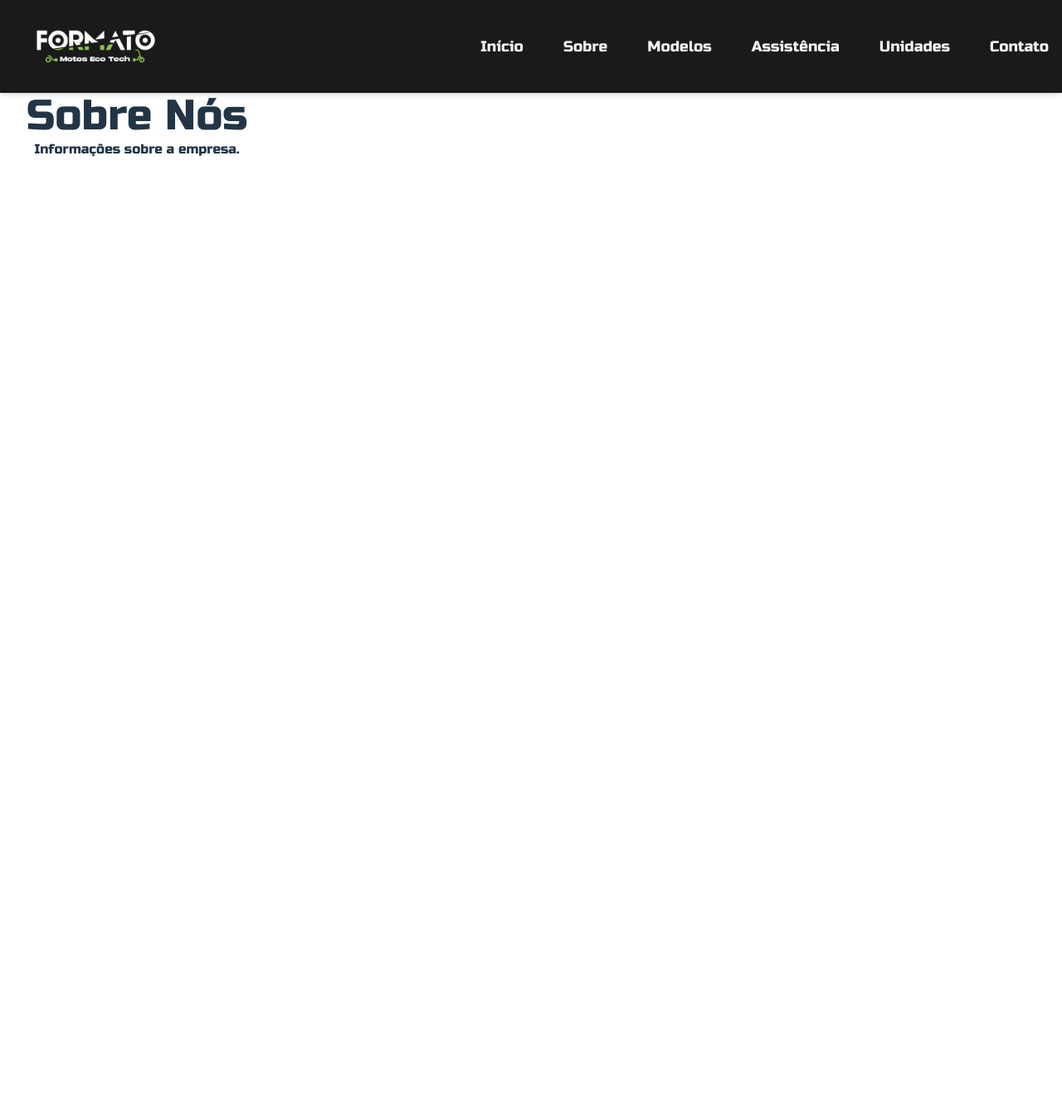
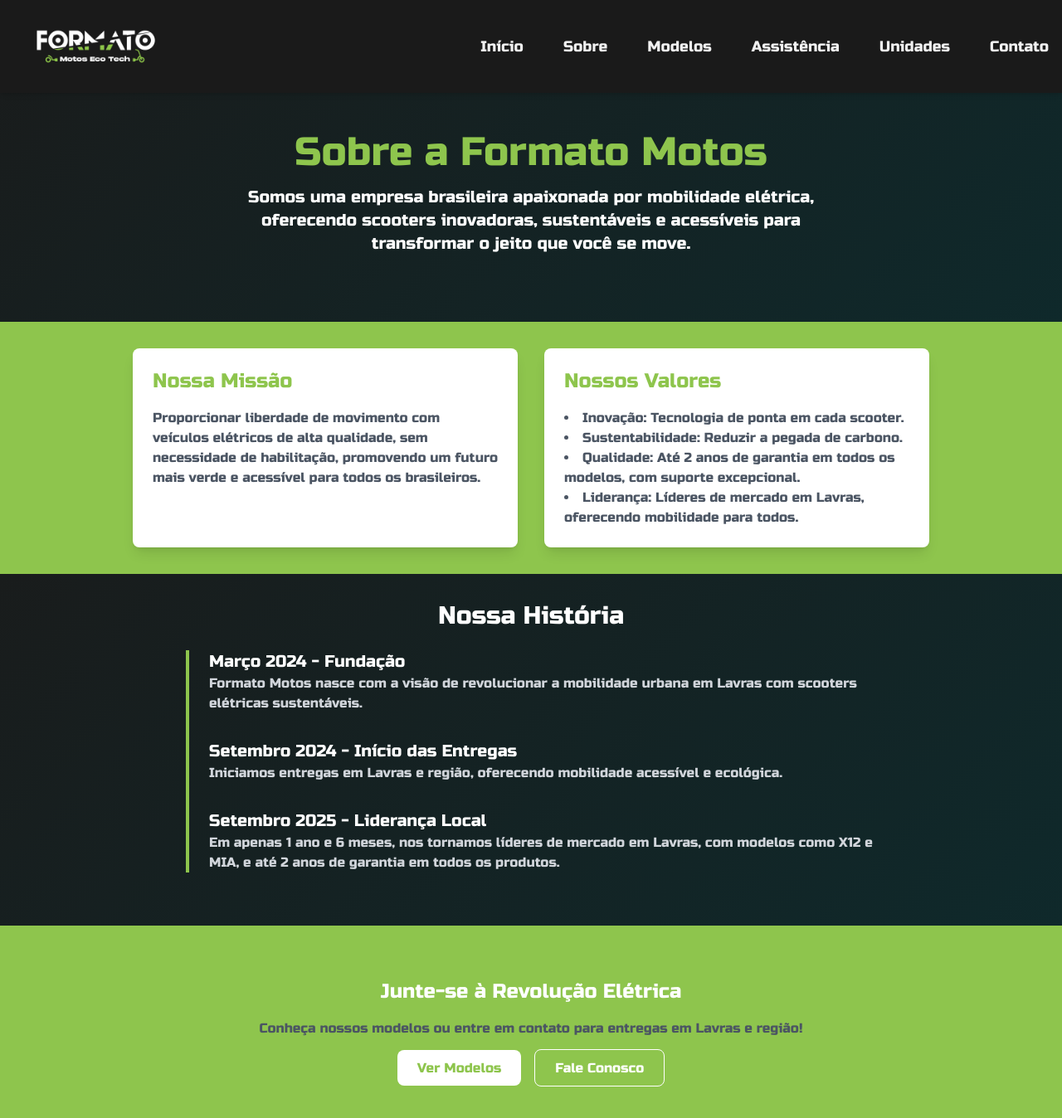
Before and after one commit to BrennoHS/new-formato-motos, a React (Vite) app: page /sobre in a window 1280 px wide. Shown: the top 1348 px of the page at 83% size. Before the commit the page ends 800 px from the top, so only its background shows below. Built offline with nearby package versions, Linux system fonts and the light colour scheme; the HTML template or start-up script is replaced by a standard one.

Commit message:
sobre estilizado

```diff
--- /dev/null
+++ b/src/components/AboutContent.jsx
@@ -0,0 +1,181 @@
+import { Link } from 'react-router-dom';
+import { motion } from 'framer-motion';
+
+// Animation variants for sections
+const sectionVariants = {
+  hidden: { opacity: 0, y: 50 },
+  visible: { opacity: 1, y: 0, transition: { duration: 0.6, ease: "easeOut" } },
+};
+
+// Animation for cards
+const cardVariants = {
+  hidden: { opacity: 0, scale: 0.95 },
+  visible: { opacity: 1, scale: 1, transition: { duration: 0.5, ease: "easeOut" } },
+};
+
+export default function AboutContent() {
+  return (
+    <main className="w-full">
+      {/* Hero Section */}
+      <motion.section
+        className="bg-gradient-to-br from-[#0d2a2c] to-[#1a1a1a] text-white py-20 w-full"
+        initial="hidden"
+        whileInView="visible"
+        viewport={{ once: true }}
+        variants={sectionVariants}
+        animate={{
+        background: [
+        "linear-gradient(135deg, #0d2a2c 0%, #1a1a1a 100%)",
+        "linear-gradient(135deg, #1a1a1a 0%, #0d2a2c 100%)",
+        "linear-gradient(135deg, #0d2a2c 0%, #1a1a1a 100%)",
+    ],
+  }}
+  transition={{ duration: 1, repeat: Infinity, ease: "easeInOut" }}
+      >
+        <div className="text-center px-4 sm:px-6 lg:px-40">
+          <motion.h1
+            className="text-4xl sm:text-5xl font-bold text-[#8ec54d] mb-4"
+            initial={{ opacity: 0 }}
+            animate={{ opacity: 1 }}
+            transition={{ delay: 0.2, duration: 0.5 }}
+          >
+            Sobre a Formato Motos
+          </motion.h1>
+          <motion.p
+            className="text-lg sm:text-xl max-w-3xl mx-auto"
+            initial={{ opacity: 0 }}
+            animate={{ opacity: 1 }}
+            transition={{ delay: 0.3, duration: 0.5 }}
+          >
+            Somos uma empresa brasileira apaixonada por mobilidade elétrica, oferecendo scooters inovadoras, sustentáveis e acessíveis para transformar o jeito que você se move.
+          </motion.p>
+        </div>
+      </motion.section>
+
+      {/* Missão e Valores */}
+      <motion.section
+        className="bg-[#8ec54d] py-8 w-full"
+        initial="hidden"
+        whileInView="visible"
+        viewport={{ once: true }}
+        variants={sectionVariants}
+      >
+        <div className="grid grid-cols-1 md:grid-cols-2 gap-8 px-4 sm:px-6 lg:px-40 container mx-auto">
+          {[
+            {
+              title: "Nossa Missão",
+              text: "Proporcionar liberdade de movimento com veículos elétricos de alta qualidade, sem necessidade de habilitação, promovendo um futuro mais verde e acessível para todos os brasileiros."
+            },
+            {
+              title: "Nossos Valores",
+              text: (
+                <ul className="list-disc list-inside text-gray-600">
+                  <li>Inovação: Tecnologia de ponta em cada scooter.</li>
+                  <li>Sustentabilidade: Reduzir a pegada de carbono.</li>
+                  <li>Qualidade: Até 2 anos de garantia em todos os modelos, com suporte excepcional.</li>
+                  <li>Liderança: Líderes de mercado em Lavras, oferecendo mobilidade para todos.</li>
+                </ul>
+              )
+            }
+          ].map((item, index) => (
+            <motion.div
+              key={index}
+              className="bg-white p-6 rounded-lg shadow-lg"
+              variants={cardVariants}
+              initial="hidden"
+              whileInView="visible"
+              viewport={{ once: true }}
+              transition={{ delay: index * 0.1 }}
+            >
+              <h2 className="text-2xl font-semibold text-[#8ec54d] mb-4">{item.title}</h2>
+              {typeof item.text === 'string' ? (
+                <p className="text-gray-600">{item.text}</p>
+              ) : (
+                item.text
+              )}
+            </motion.div>
+          ))}
+        </div>
+      </motion.section>
+
+      {/* Nossa História */}
+      <motion.section
+        className="bg-gradient-to-br from-[#0d2a2c] to-[#1a1a1a] py-8 w-full"
+        initial="hidden"
+        whileInView="visible"
+        viewport={{ once: true }}
+        variants={sectionVariants}
+        animate={{
+        background: [
+        "linear-gradient(135deg, #0d2a2c 0%, #1a1a1a 100%)",
+        "linear-gradient(135deg, #1a1a1a 0%, #0d2a2c 100%)",
+        "linear-gradient(135deg, #0d2a2c 0%, #1a1a1a 100%)",
+    ],
+  }}
+  transition={{ duration: 1, repeat: Infinity, ease: "easeInOut" }}
+      >
+        <div className="max-w-6xl mx-auto px-4 sm:px-6 lg:px-40">
+          <h2 className="text-3xl font-bold text-center text-white mb-6">Nossa História</h2>
+          <div className="relative border-l-4 border-[#8ec54d] pl-6">
+            {[
+              { year: "Março 2024 - Fundação", text: "Formato Motos nasce com a visão de revolucionar a mobilidade urbana em Lavras com scooters elétricas sustentáveis." },
+              { year: "Setembro 2024 - Início das Entregas", text: "Iniciamos entregas em Lavras e região, oferecendo mobilidade acessível e ecológica." },
+              { year: "Setembro 2025 - Liderança Local", text: "Em apenas 1 ano e 6 meses, nos tornamos líderes de mercado em Lavras, com modelos como X12 e MIA, e até 2 anos de garantia em todos os produtos." }
+            ].map((event, index) => (
+              <motion.div
+                key={index}
+                className="mb-8"
+                variants={cardVariants}
+                initial="hidden"
+                whileInView="visible"
+                viewport={{ once: true }}
+                transition={{ delay: index * 0.1 }}
+              >
+                <h3 className="text-xl font-semibold text-white">{event.year}</h3>
+                <p className="text-gray-300">{event.text}</p>
+              </motion.div>
+            ))}
+          </div>
+        </div>
+      </motion.section>
+
+      {/* Call to Action */}
+      <motion.section
+        className="bg-[#8ec54d] py-16 w-full"
+        initial="hidden"
+        whileInView="visible"
+        viewport={{ once: true }}
+        variants={sectionVariants}
+      >
+        <div className="text-center px-4 sm:px-6 lg:px-40">
+          <h2 className="text-2xl font-semibold text-white mb-4">Junte-se à Revolução Elétrica</h2>
+          <p className="text-gray-600 mb-6">Conheça nossos modelos ou entre em contato para entregas em Lavras e região!</p>
+          <div className="flex justify-center gap-4">
+            <motion.div
+              whileHover={{ scale: 1.05 }}
+              whileTap={{ scale: 0.95 }}
+            >
+              <Link
+                to="/modelos"
+                className="bg-white text-[#8ec54d] px-6 py-3 rounded-lg font-semibold hover:bg-[#fafafa] transition-colors"
+              >
+                Ver Modelos
+              </Link>
+            </motion.div>
+            <motion.div
+              whileHover={{ scale: 1.05 }}
+              whileTap={{ scale: 0.95 }}
+            >
+              <Link
+                to="/contato"
+                className="border border-white text-white px-6 py-3 rounded-lg font-semibold hover:bg-white hover:text-[#8ec54d] transition-colors"
+              >
+                Fale Conosco
+              </Link>
+            </motion.div>
+          </div>
+        </div>
+      </motion.section>
+    </main>
+  );
+}
--- a/src/pages/Sobre.jsx
+++ b/src/pages/Sobre.jsx
@@ -1,8 +1,7 @@
-export default function Sobre() {
+import AboutContent from "../components/AboutContent"
+
+export default function About() {
   return (
-    <div style={{ padding: '2rem', textAlign: 'center' }}>
-      <h1>Sobre Nós</h1>
-      <p>Informações sobre a empresa.</p>
-    </div>
+    <AboutContent></AboutContent>
   )
 }
```
